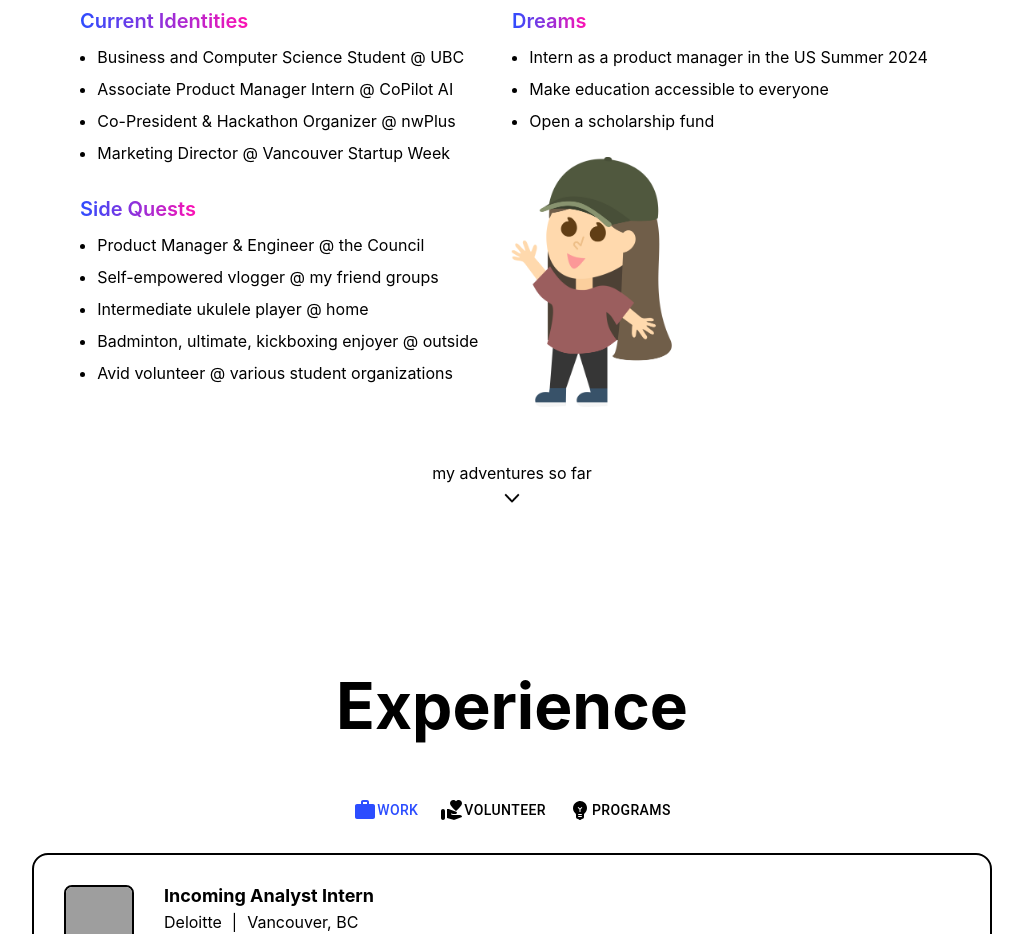
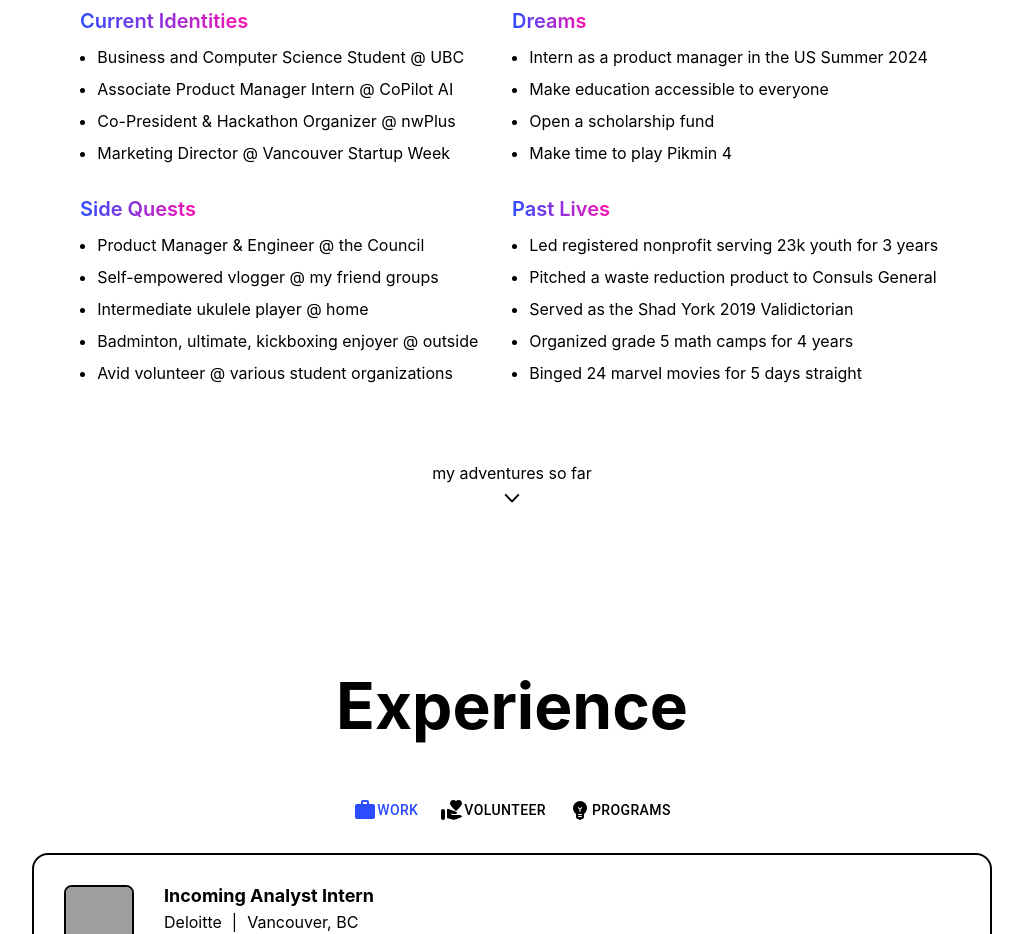
Before and after one commit to tarynwou/me, a Next.js app in the folder nextjs-blog/: page / in a window 1280 px wide. Shown: the part 960-1894 px from the top of the page, without its empty margins (128-1151 px from the left). Built offline with nearby package versions, Linux system fonts and the light colour scheme; grey boxes are pictures that could not be loaded.

Commit message:
added Past Lives to about me

```diff
--- a/nextjs-blog/components/AboutMe.tsx
+++ b/nextjs-blog/components/AboutMe.tsx
@@ -81,13 +81,38 @@ export default function AboutMe() {
 								<li className={styles.aboutListBullets}>
 									Open a scholarship fund
 								</li>
+								<li className={styles.aboutListBullets}>
+									Make time to play Pikmin 4
+								</li>
 							</ul>
 
-							<img
+							<p className={styles.aboutListTitle}>Past Lives</p>
+
+							<ul className={styles.aboutList}>
+								<li className={styles.aboutListBullets}>
+									Led registered nonprofit serving 23k youth
+									for 3 years
+								</li>
+								<li className={styles.aboutListBullets}>
+									Pitched a waste reduction product to Consuls
+									General
+								</li>
+								<li className={styles.aboutListBullets}>
+									Served as the Shad York 2019 Validictorian
+								</li>
+								<li className={styles.aboutListBullets}>
+									Organized grade 5 math camps for 4 years
+								</li>
+								<li className={styles.aboutListBullets}>
+									Binged 24 marvel movies for 5 days straight
+								</li>
+							</ul>
+
+							{/* <img
 								className={styles.cartoon}
 								src="/images/taryn-character-nbg.png"
 								alt="Taryn Wou Cartoon"
-							/>
+							/> */}
 						</Stack>
 					</Stack>
 				</Stack>
```
